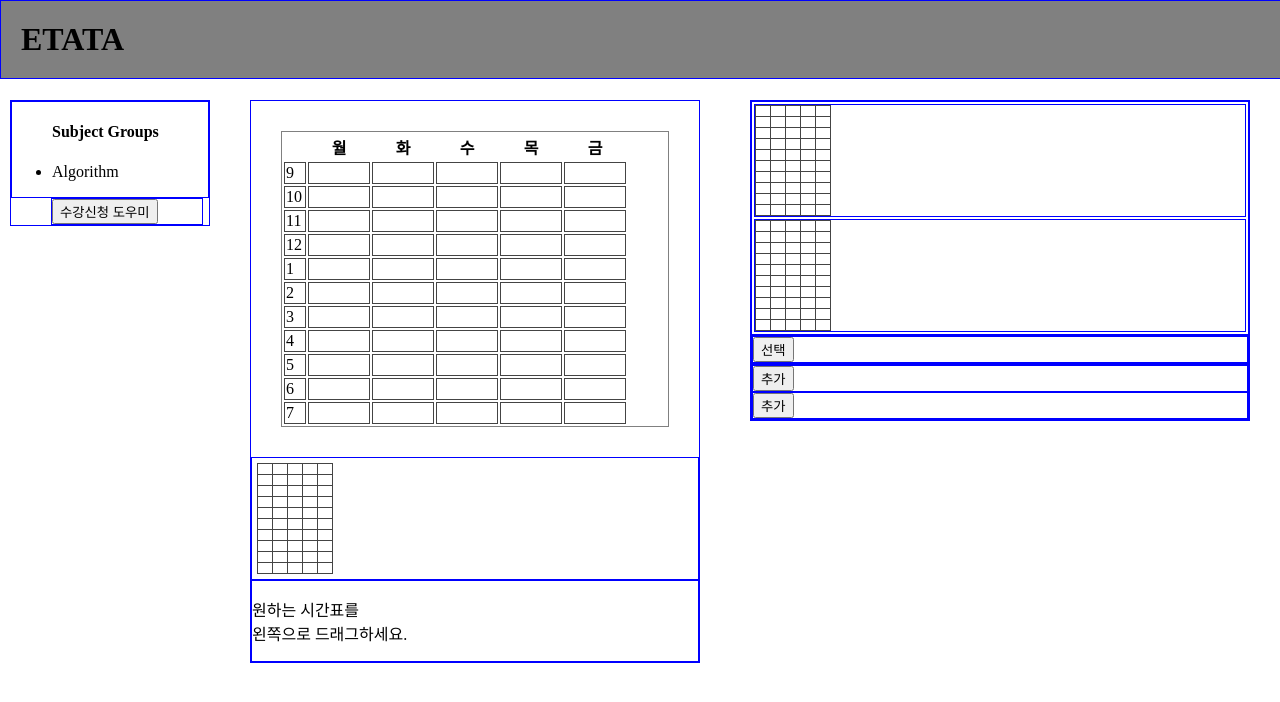
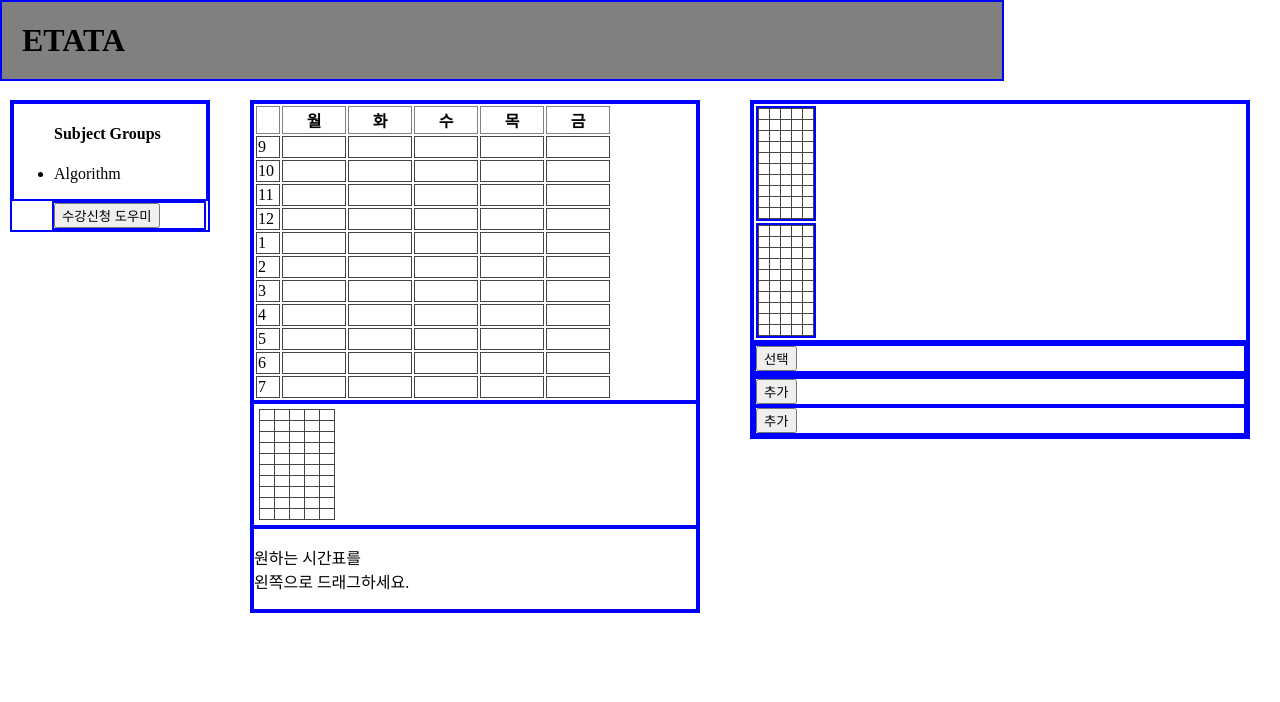
Before and after one commit to jmchoi1225/etata, a website: page views/index.html in a window 1280 px wide. Drawn offline with Linux system fonts and the light colour scheme.

Commit message:
checking div size

```diff
--- a/views/index.css
+++ b/views/index.css
@@ -1,12 +1,12 @@
 
 div{
     border-collapse: collapse;
-    border : 0.5px solid blue;
+    border : 2px solid blue;
 }
 
 /******top******/
 .topnav{
-    width : 100%;
+    width : 1000px;
     position : absolute;
     top : 0;
     left : 0;
@@ -29,7 +29,7 @@ div{
 #subject_groups{
     text-align: left;
 }
-#subject_groups> h4{
+#subject_groups>{
     background-color: slategray;
 }
 #subject_groups> li{
@@ -51,26 +51,24 @@ div{
     left: 250px;
 }
 #main_timetable{
-    margin: 30px;
-    border:0.5px solid gray;
-    border-collapse: collapse;
     vertical-align: middle;
-}
-#main_timetable> th, td{
-    border:0.5px solid gray;
-    border-collapse: collapse;
 }
 #main_timetable>td{
     height: 40px;
-    vertical-align: top;
+    border:0.5px solid gray;
+    border-collapse: collapse;
 }
 #mt_0{
     width: 20px;
     height: 20px;
+    border:0.5px solid gray;
+    border-collapse: collapse;
 }
 .mts{
     width: 60px;
     height: 20px;
+    border:0.5px solid gray;
+    border-collapse: collapse;
 }
 
 #selected_timetable{
@@ -98,6 +96,8 @@ div{
 }
 .timetables{
     margin: 2px;
+    box-sizing : border-box;
+    width : 60px;
 }
 .timetables> table{
     border-collapse: collapse;
```
